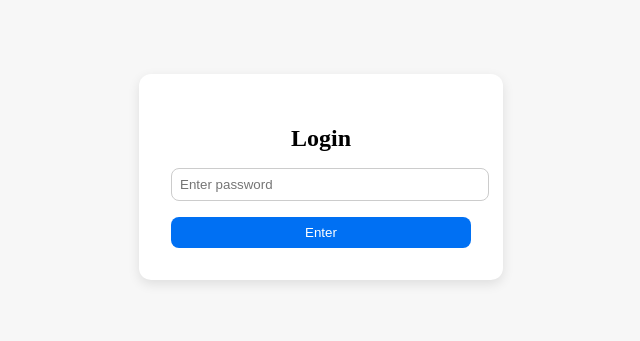
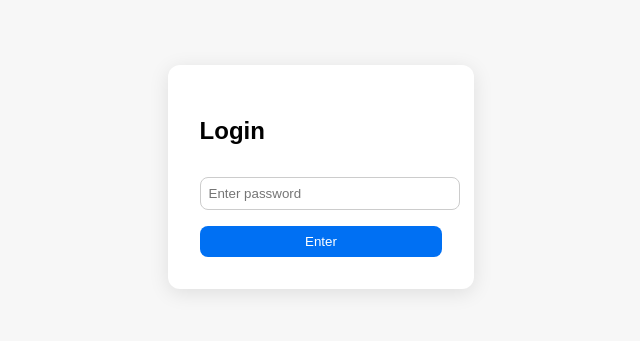
Before and after one commit to Coder-fp/blobcomm, a Next.js app: page / in a window 1280 px wide. Shown: the part 231-572 px from the top of the page, without its empty margins (319-959 px from the left). Built offline with nearby package versions, Linux system fonts and the light colour scheme.

Commit message:
Update index.js

```diff
--- a/pages/index.js
+++ b/pages/index.js
@@ -1,6 +1,6 @@
-// pages/index.js
-import { useState } from "react";
+  import { useState } from "react";
 import { useRouter } from "next/router";
+import styles from "../styles/Register.module.css";  // Import your CSS Module for styles
 
 export default function Login() {
   const [password, setPassword] = useState("");
@@ -17,38 +17,45 @@ export default function Login() {
   };
 
   return (
-    <div style={{
-      minHeight: "100vh", display: "flex", flexDirection: "column",
-      justifyContent: "center", alignItems: "center", backgroundColor: "#f7f7f7"
-    }}>
+    <div
+      style={{
+        minHeight: "100vh",
+        display: "flex",
+        flexDirection: "column",
+        justifyContent: "center",
+        alignItems: "center",
+        backgroundColor: "#f7f7f7",
+      }}
+    >
       <form
         onSubmit={handleLogin}
-        style={{
-          background: "#fff",
-          padding: "2rem",
-          borderRadius: "12px",
-          boxShadow: "0 4px 12px rgba(0,0,0,0.1)",
-          width: "300px"
-        }}
+        className={styles.container} // Using your CSS Module class here
       >
-        <h2 style={{ marginBottom: "1rem", textAlign: "center" }}>Login</h2>
+        <h2 className={styles.header}>Login</h2> {/* Use the header class from Register.module.css */}
         <input
           type="password"
           value={password}
           onChange={(e) => setPassword(e.target.value)}
           placeholder="Enter password"
           style={{
-            width: "100%", padding: "0.5rem", marginBottom: "1rem",
-            border: "1px solid #ccc", borderRadius: "8px"
+            width: "100%",
+            padding: "0.5rem",
+            marginBottom: "1rem",
+            border: "1px solid #ccc",
+            borderRadius: "8px",
           }}
         />
         {error && <p style={{ color: "red", marginBottom: "1rem" }}>{error}</p>}
         <button
           type="submit"
           style={{
-            width: "100%", padding: "0.5rem",
-            backgroundColor: "#0070f3", color: "#fff",
-            border: "none", borderRadius: "8px", cursor: "pointer"
+            width: "100%",
+            padding: "0.5rem",
+            backgroundColor: "#0070f3",
+            color: "#fff",
+            border: "none",
+            borderRadius: "8px",
+            cursor: "pointer",
           }}
         >
           Enter
```
